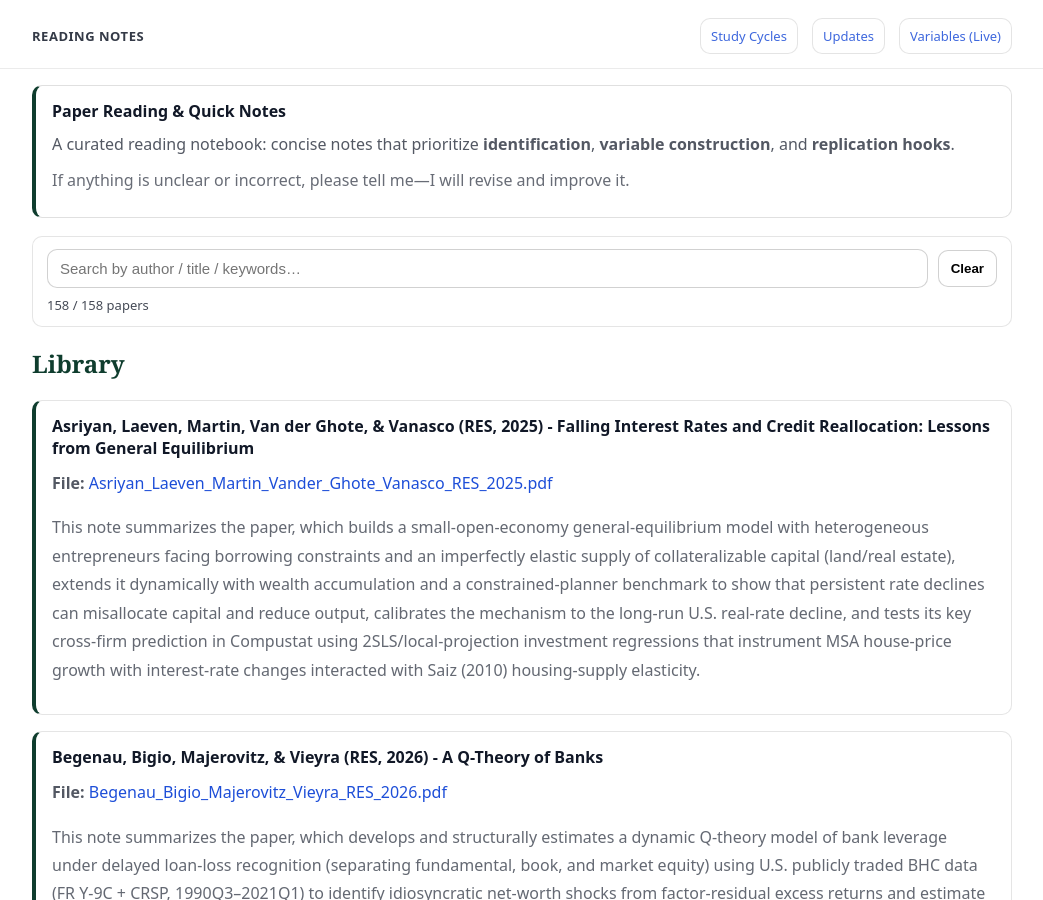
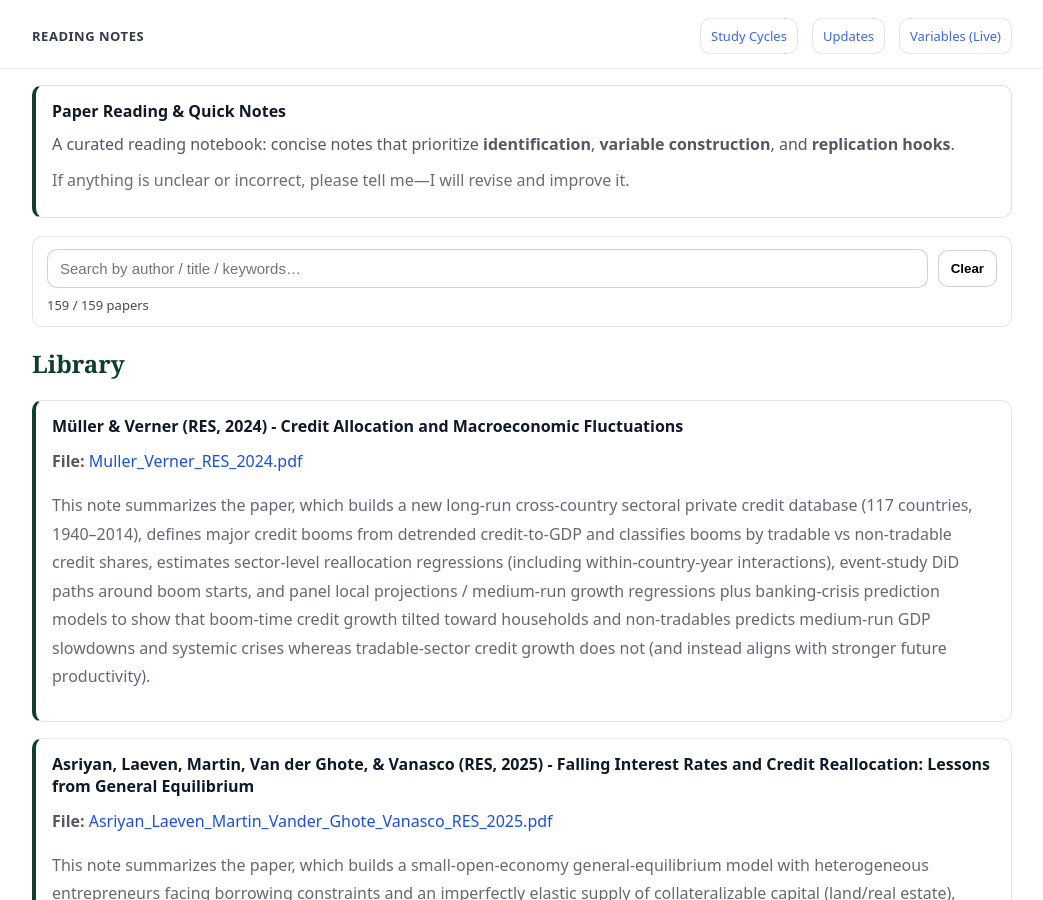
Before and after one commit to yaxinzn/study-archive, a Jekyll site: the page built from reading/index.md, in a window 1280 px wide and 900 px high. Shown: the whole window, without its empty margins (118-1161 px from the left). Built offline with Jekyll 4.4.1, drawn with Linux system fonts in a browser that asks for light colours.

Commit message:
Reading: add/update Muller_Verner_RES_2024.pdf

```diff
--- a/_data/reading.yml
+++ b/_data/reading.yml
@@ -1,3 +1,7 @@
+- title: "Müller & Verner (RES, 2024) - Credit Allocation and Macroeconomic Fluctuations"
+  file: "Muller_Verner_RES_2024.pdf"
+  desc: "This note summarizes the paper, which builds a new long-run cross-country sectoral private credit database (117 countries, 1940–2014), defines major credit booms from detrended credit-to-GDP and classifies booms by tradable vs non-tradable credit shares, estimates sector-level reallocation regressions (including within-country-year interactions), event-study DiD paths around boom starts, and panel local projections / medium-run growth regressions plus banking-crisis prediction models to show that boom-time credit growth tilted toward households and non-tradables predicts medium-run GDP slowdowns and systemic crises whereas tradable-sector credit growth does not (and instead aligns with stronger future productivity).        "
+
 - title: "Asriyan, Laeven, Martin, Van der Ghote, & Vanasco (RES, 2025) - Falling Interest Rates and Credit Reallocation: Lessons from General Equilibrium"
   file: "Asriyan_Laeven_Martin_Vander_Ghote_Vanasco_RES_2025.pdf"
   desc: "This note summarizes the paper, which builds a small-open-economy general-equilibrium model with heterogeneous entrepreneurs facing borrowing constraints and an imperfectly elastic supply of collateralizable capital (land/real estate), extends it dynamically with wealth accumulation and a constrained-planner benchmark to show that persistent rate declines can misallocate capital and reduce output, calibrates the mechanism to the long-run U.S. real-rate decline, and tests its key cross-firm prediction in Compustat using 2SLS/local-projection investment regressions that instrument MSA house-price growth with interest-rate changes interacted with Saiz (2010) housing-supply elasticity."
```
Also changed, not shown: 1 other file.
